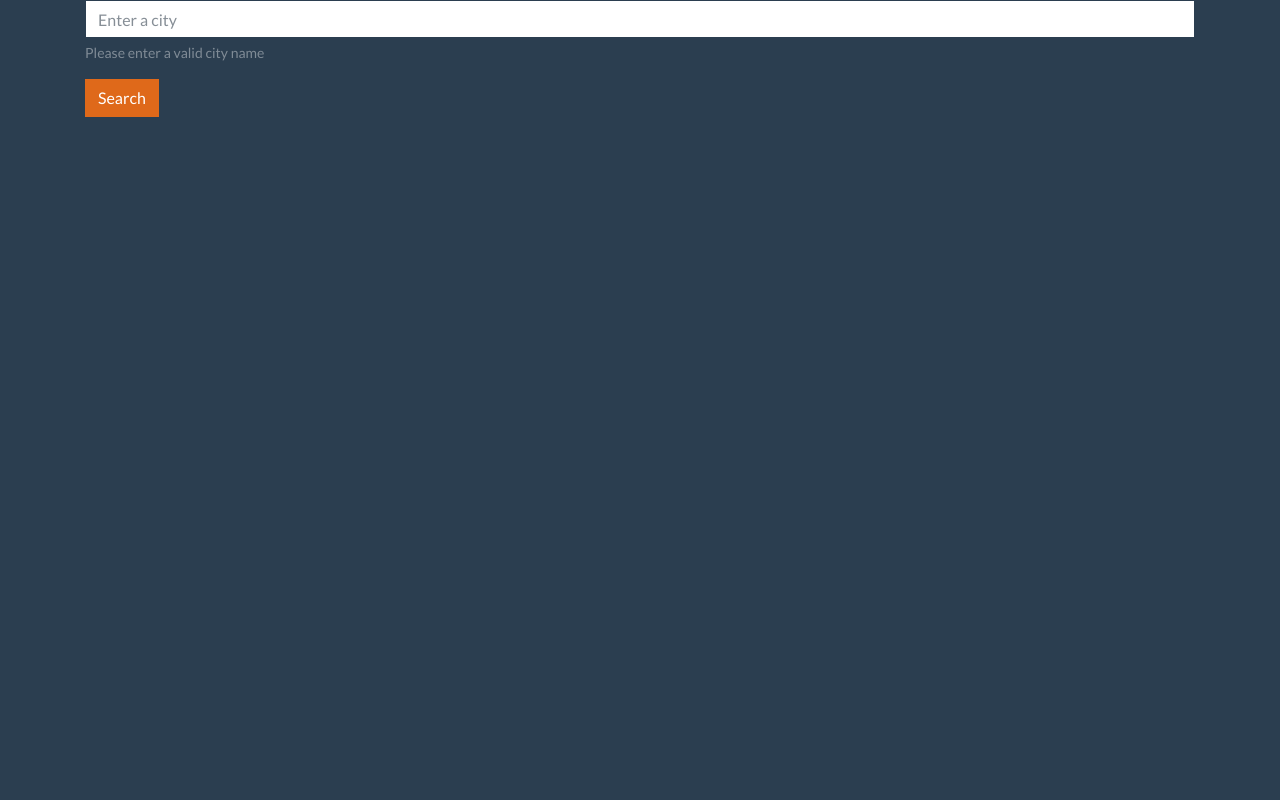
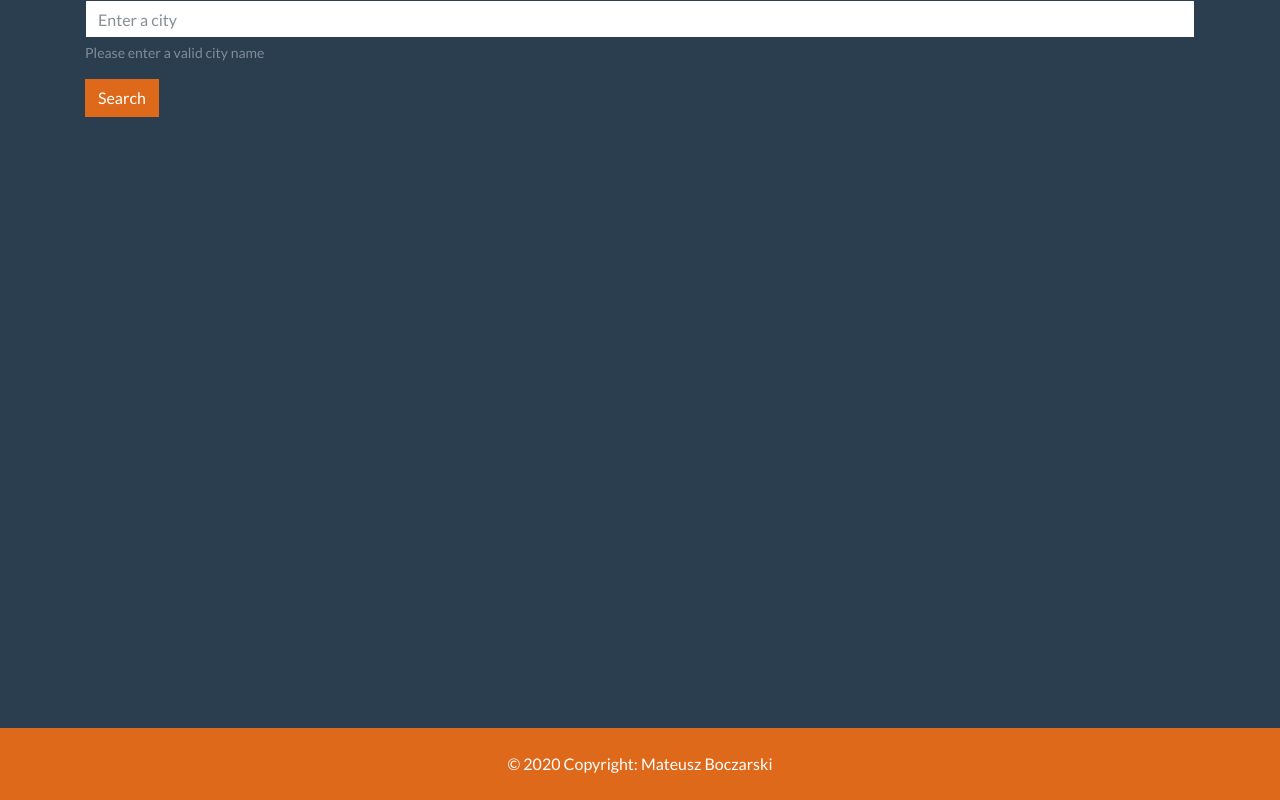
Before and after one commit to matbocz/weather-webapp, a React (Create React App) app: page / in a window 1280 px wide. Built offline with nearby package versions, Linux system fonts and the light colour scheme.

Commit message:
Create footer

```diff
--- a/src/components/App.js
+++ b/src/components/App.js
@@ -7,6 +7,16 @@ function App() {
     return (
         <div className="container">
             <Weather />
+
+            <footer className="fixed-bottom">
+                <div className="text-center py-4 bg-primary text-white">
+                    &copy; 2020 Copyright:
+                    <a href="https://github.com/matbocz" className="text-white">
+                        {" "}
+                        Mateusz Boczarski
+                    </a>
+                </div>
+            </footer>
         </div>
     );
 }
```
